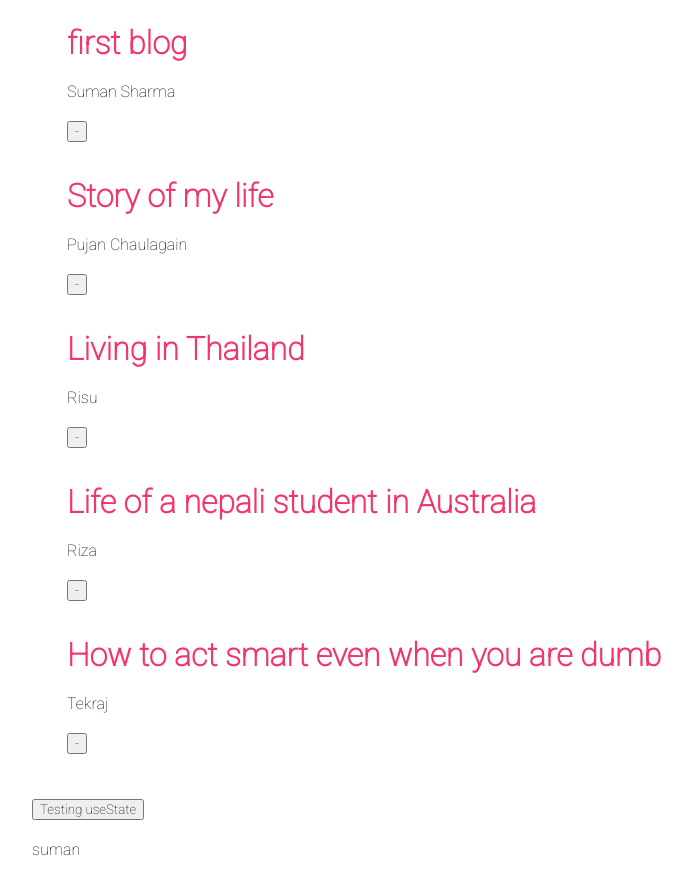
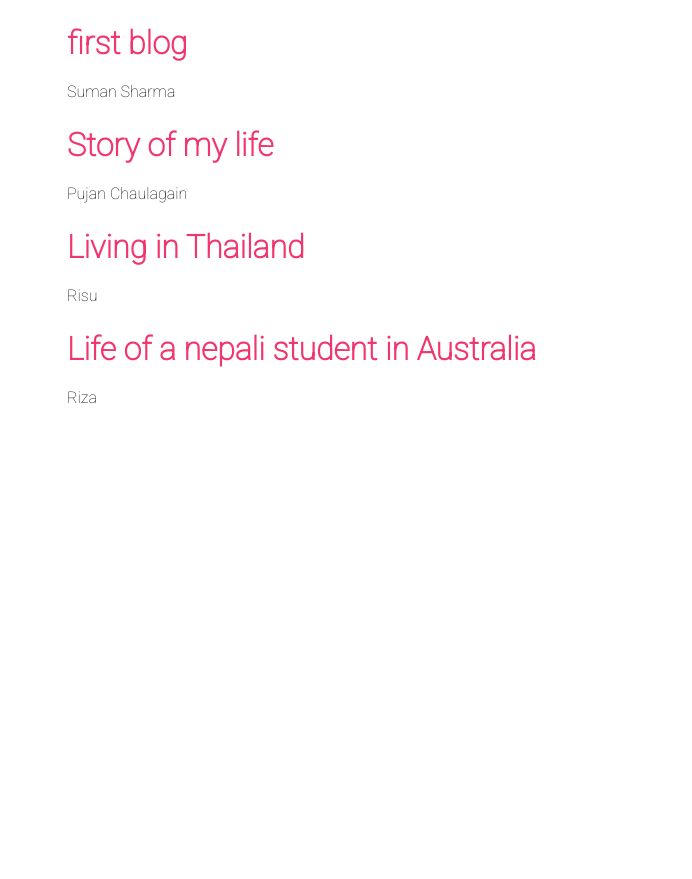
Before and after one commit to sumansharma01/react, a React (Create React App) app: page / in a window 1280 px wide. Shown: the part 168-1047 px from the top of the page, without its empty margins (38-730 px from the left). After the commit the page ends 800 px from the top, so only its background shows below. Built offline with nearby package versions, Linux system fonts and the light colour scheme; data requests are answered from the project's data file.

Commit message:
added a loading message

```diff
--- /dev/null
+++ b/data/db.json
@@ -0,0 +1,9 @@
+{
+    "blogs":[
+        {"title":"first blog", "author":"Suman Sharma", "id":1},
+        {"title":"Story of my life", "author":"Pujan Chaulagain", "id":2},
+        {"title":"Living in Thailand", "author":"Risu", "id":3},
+        {"title":"Life of a nepali student in Australia", "author":"Riza", "id":4}
+
+    ]
+}
--- a/src/BlogList.js
+++ b/src/BlogList.js
@@ -1,4 +1,4 @@
-const BlogList = ({blogs,title,handleDelete}) => {
+const BlogList = ({blogs,title}) => {
 
     return (
         <div className="blog-list">
@@ -8,7 +8,7 @@ const BlogList = ({blogs,title,handleDelete}) => {
                     <div className="blog-preview" key={blog.id}>
                         <h1>{blog.title}</h1>
                         <p>{blog.author}</p>
-                        <button onClick={()=>handleDelete(blog.id)}>-</button>
+
                     </div>
                ))
             }
--- a/src/Home.js
+++ b/src/Home.js
@@ -36,21 +36,21 @@ const Home = () => {
     }
 
 
-    const [blogs,setBlogs]=useState([
-        {title:"first blog", author:"Suman Sharma", id:1},
-        {title:"Story of my life", author:"Pujan Chaulagain", id:2},
-        {title:"Living in Thailand", author:"Risu", id:3},
-        {title:"Life of a nepali student in Australia", author:"Riza", id:4},
-        {title:"How to act smart even when you are dumb", author:"Tekraj", id:5}
-    ])
+    const [blogs,setBlogs]=useState(null);
+    const [isLoading,setLoading]=useState(true);
 
     const handleDelete=(id)=>{
         setBlogs(blogs.filter((blog)=>{return blog.id!==id}));
     }
 
     useEffect(()=>{
-        console.log("USe of useEffect hook, runs on every render!");
-    },[name])
+        fetch(" http://localhost:8000/blogs")
+        .then(res=>{return res.json()})
+        .then(ress=>{setBlogs(ress);
+            setLoading(false);
+        })
+        .catch((err)=>console.log(err));
+    },[])
 
     return (
         <div className="home">
@@ -63,11 +63,9 @@ const Home = () => {
 
             <p>{name}</p> */}
 
+            {isLoading && <div>Loading...</div>}
+            {blogs && <BlogList blogs={blogs} title="All blogs"/>}
 
-            <BlogList blogs={blogs} title="All blogs" handleDelete={handleDelete}/>
-            <button onClick={useOfUseState} onDoubleClick={useOfUseStateChangeAgain}>Testing useState</button>
-
-            <p>{name}</p>
 
         </div>
     );
```
